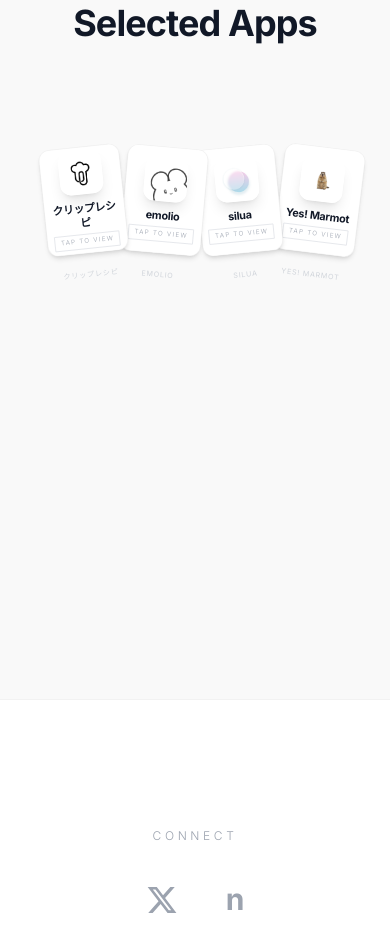
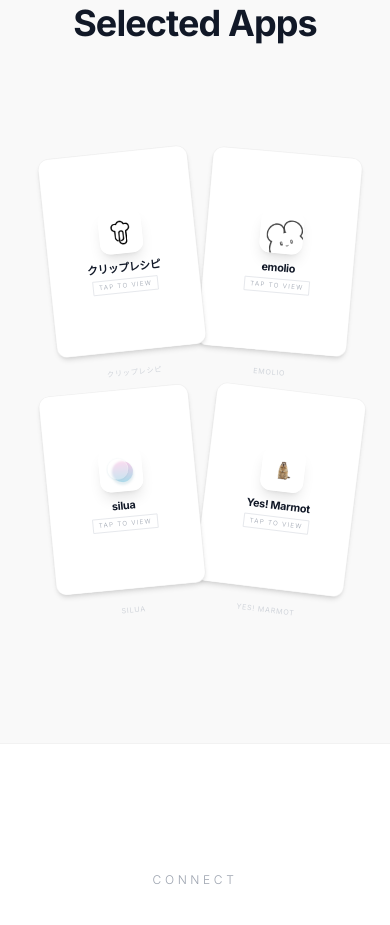
Before and after one commit to TakaOri-o/TakaOri-o.github.io, a plain HTML site: page index.html in a window 390 px wide. Shown: the part 1750-2675 px from the top of the page. Drawn offline with nearby package versions, Linux system fonts and the light colour scheme.

Commit message:
スマホの場合はカードを２つずつ表示するよう修正

```diff
--- a/index.html
+++ b/index.html
@@ -199,7 +199,7 @@
             </div>
 
             <!-- Scattered Cards Container -->
-            <div class="grid grid-cols-4 sm:grid-cols-4 lg:grid-cols-4 gap-x-4 gap-y-8 sm:gap-x-6 sm:gap-y-12 lg:gap-x-8 lg:gap-y-16 relative px-4" style="gap: 0;">
+            <div class="grid grid-cols-2 sm:grid-cols-4 lg:grid-cols-4 gap-x-4 gap-y-8 sm:gap-x-6 sm:gap-y-12 lg:gap-x-8 lg:gap-y-16 relative px-4" style="gap: 0;">
                 <template x-for="(app, index) in apps" :key="app.id">
                     <div x-data="{
                             hovered: false,
```
